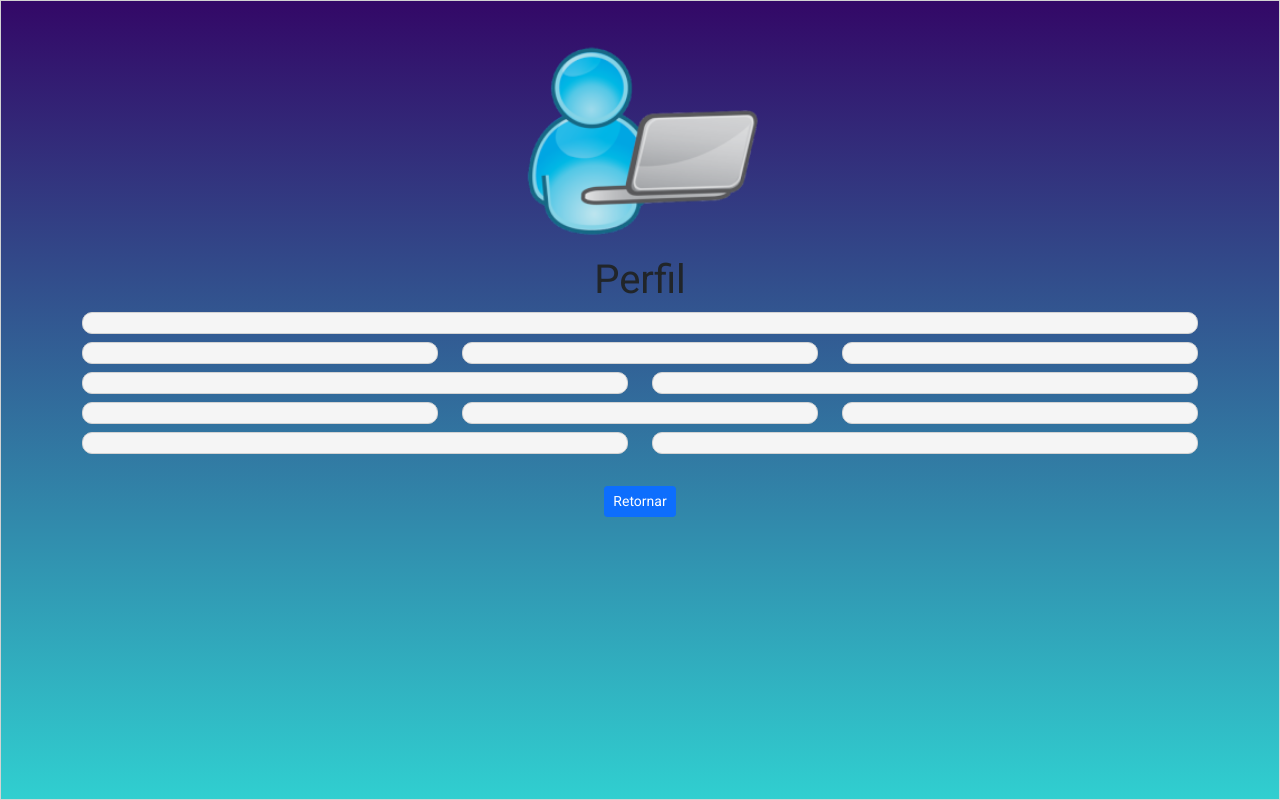
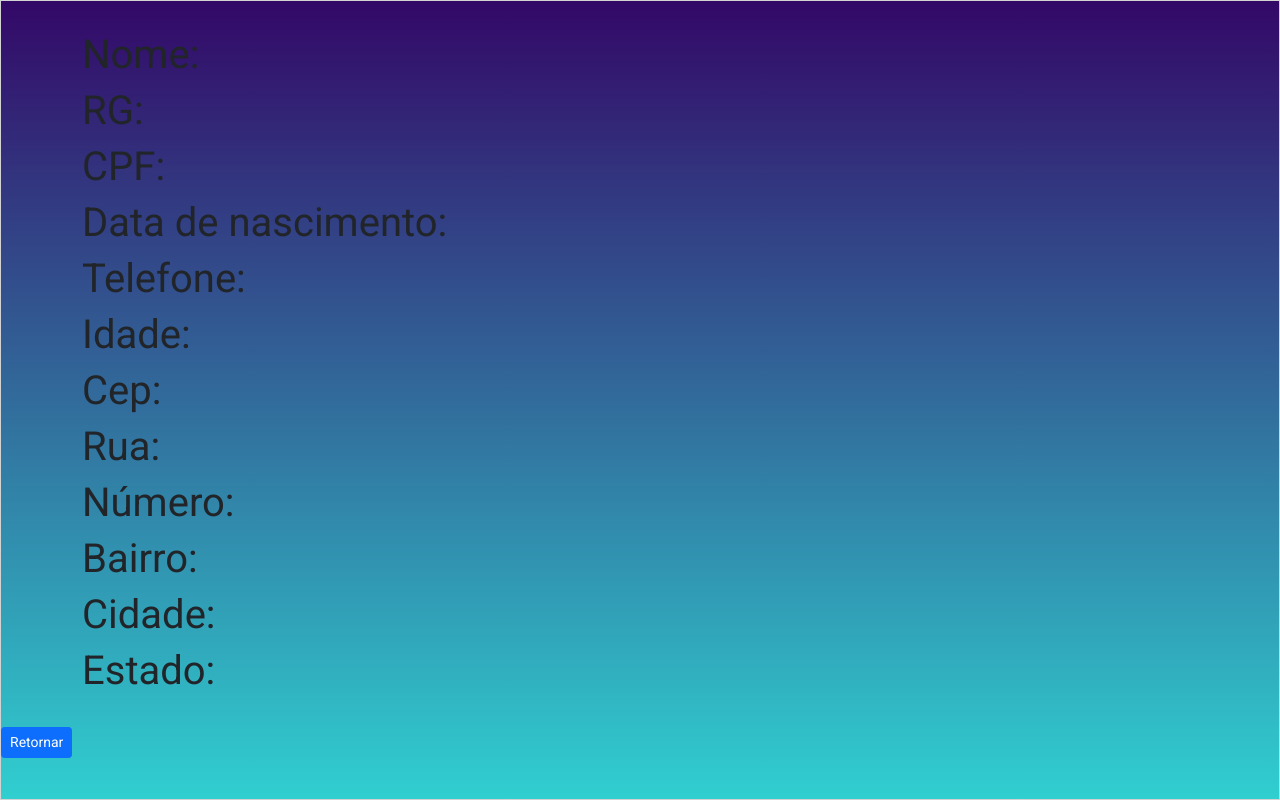
Before and after one commit to heloeng/web_global_hitss, a plain HTML site: page pages/perfil.html in a window 1280 px wide. Drawn offline with nearby package versions, Linux system fonts and the light colour scheme.

Commit message:
Ajuste de lógica realizado.

```diff
--- a/pages/perfil.html
+++ b/pages/perfil.html
@@ -24,7 +24,7 @@
     </header>
 
     <fieldset class="bordacontainer">
-        <div class="container">
+        <!-- <div class="container">
 
             <div class="text-center">
                 <img src="images/iconperfil1.png" class="rounded img-fluid rounded-circle w-25" alt="...">
@@ -78,9 +78,82 @@
                 <div class="col-sm">
                     <article id="Estado"></article>
                 </div>
+            </div> -->
+
+            <div class="container">
+                <div class="row">
+                    <div class='d-flex flex-row'>
+                        <h1>Nome:</h1>
+                        <h1 id="nome"></h1>
+                    </div>
+                </div>
+                <div class="row">
+                    <div class='d-flex flex-row'>
+                        <h1>RG:</h1>
+                        <h1 id="rg"></h1>
+                    </div>
+                </div>
+                <div class="row">
+                    <div class='d-flex flex-row'>
+                        <h1>CPF:</h1>
+                        <h1 id="cpf"></h1>
+                    </div>
+                </div>
+                <div class="row">
+                    <div class='d-flex flex-row'>
+                        <h1>Data de nascimento:</h1>
+                        <h1 id="nascimento"></h1>
+                    </div>
+                </div>
+                <div class="row">
+                    <div class='d-flex flex-row'>
+                        <h1>Telefone:</h1>
+                        <h1 id="telefone"></h1>
+                    </div>
+                </div>
+                <div class="row">
+                    <div class='d-flex flex-row'>
+                        <h1>Idade:</h1>
+                        <h1 id="idade"></h1>
+                    </div>
+                </div>
+                <div class="row">
+                    <div class='d-flex flex-row'>
+                        <h1>Cep:</h1>
+                        <h1 id="Cep"></h1>
+                    </div>
+                </div>
+                <div class="row">
+                    <div class='d-flex flex-row'>
+                        <h1>Rua:</h1>
+                        <h1 id="Rua"></h1>
+                    </div>
+                </div>
+                <div class="row">
+                    <div class='d-flex flex-row'>
+                        <h1>Número:</h1>
+                        <h1 id="Numero"></h1>
+                    </div>
+                </div>
+                <div class="row">
+                    <div class='d-flex flex-row'>
+                        <h1>Bairro:</h1>
+                        <h1 id="Bairro"></h1>
+                    </div>
+                </div>
+                <div class="row">
+                    <div class='d-flex flex-row'>
+                        <h1>Cidade:</h1>
+                        <h1 id="Cidade"></h1>
+                    </div>
+                </div>
+                <div class="row">
+                    <div class='d-flex flex-row'>
+                        <h1>Estado:</h1>
+                        <h1 id="estado"></h1>
+                    </div>
+                </div>
             </div>
-
-
 
             <a href="../index.html">
                 <button type="button" class="btn btn-primary btn-sm mt-4">Retornar</button>
```
